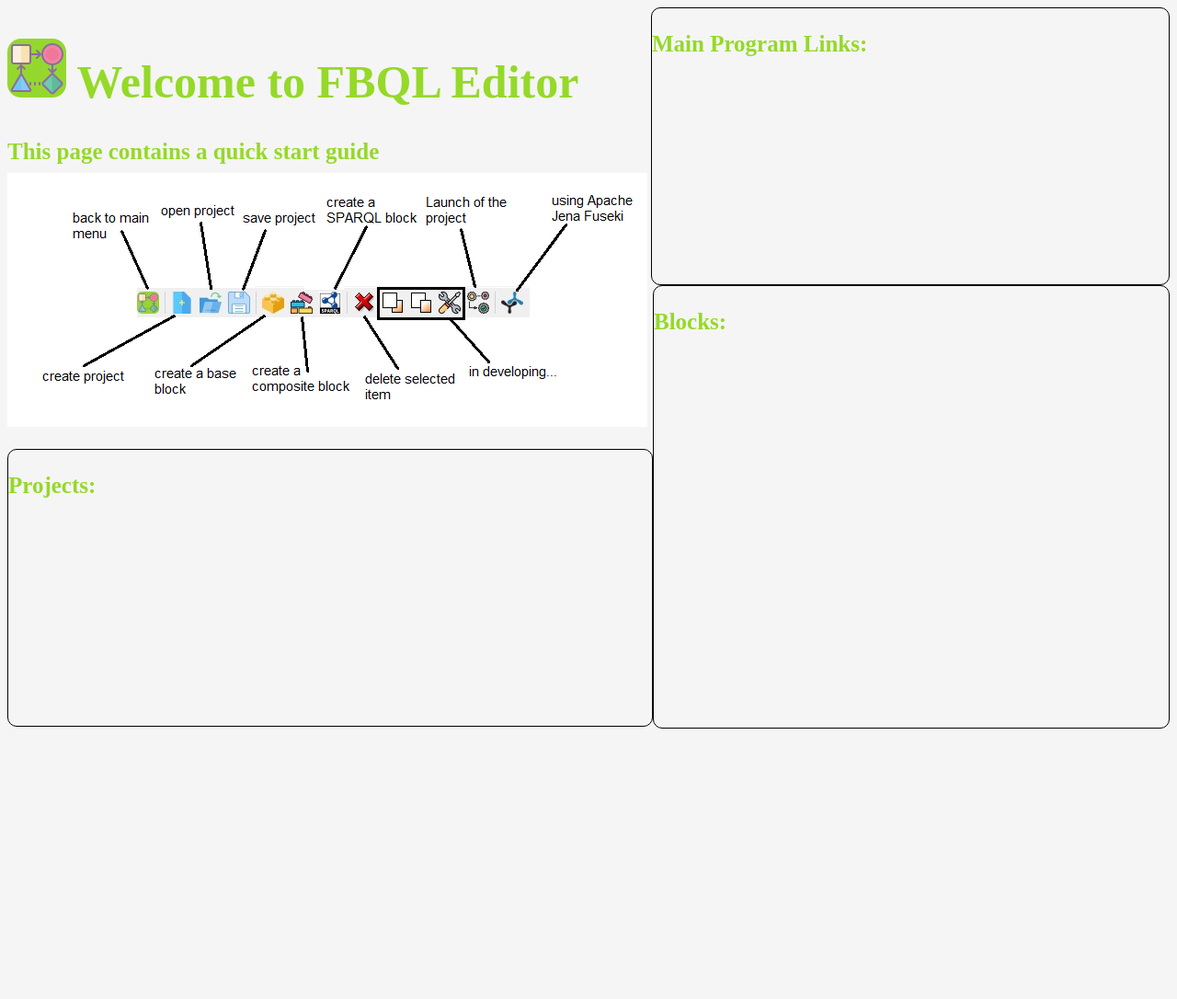
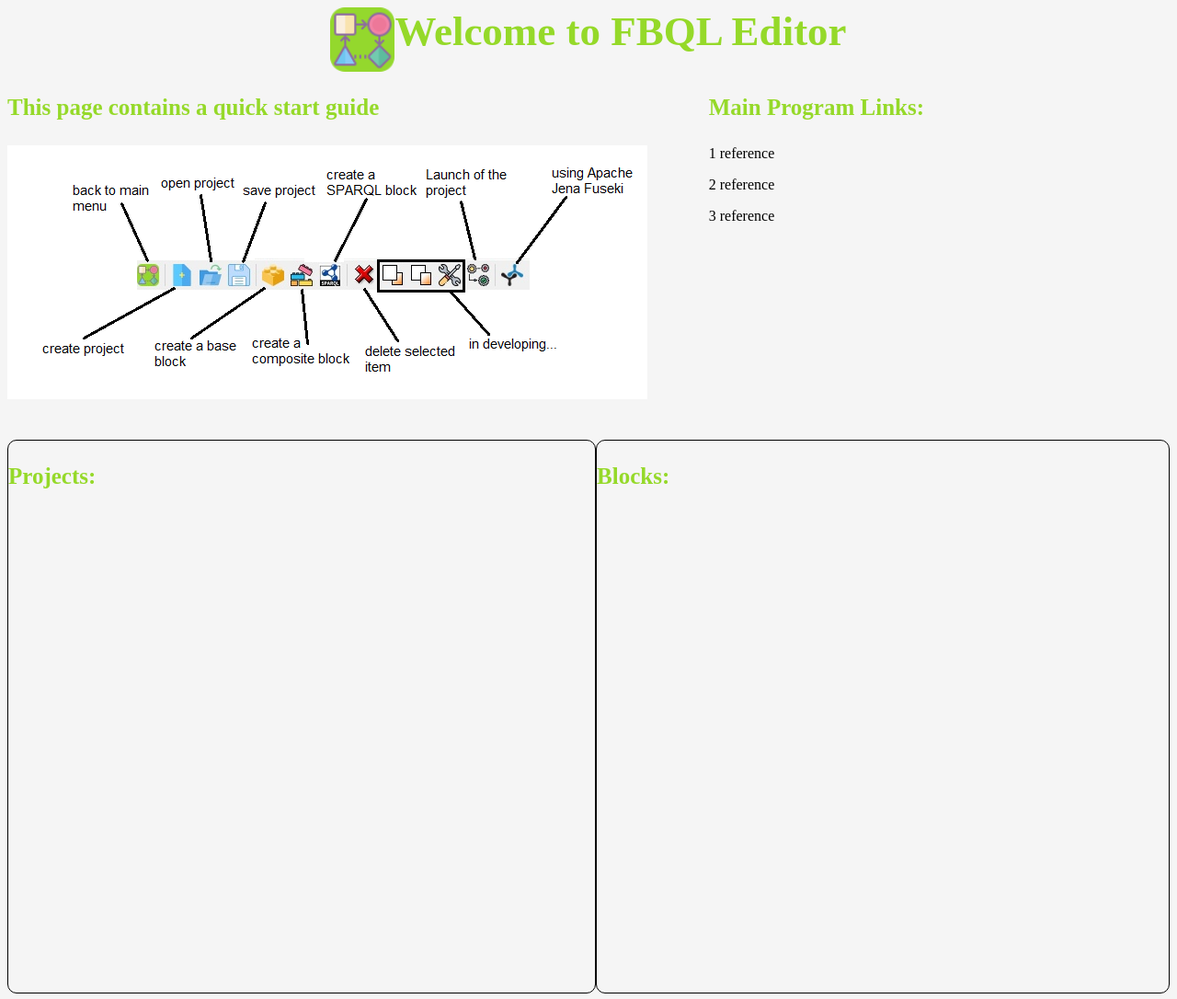
Before and after one commit to FBQLEditor/FBQLEditor, a plain HTML site: page Sources/Sources/html/Welcome.html in a window 1280 px wide. Shown: the whole page at 92% size. Before the commit the page ends 800 px from the top, so only its background shows below. Drawn offline with Linux system fonts and the light colour scheme.

Commit message:
modern welcome page

```diff
--- a/Sources/Sources/html/Welcome.html
+++ b/Sources/Sources/html/Welcome.html
@@ -5,20 +5,30 @@
     </head>
     <body background-color="#c0c0c0">
         <div class="d1">
-            <h1><img src="../images/icon.png"/> Welcome to FBQL Editor</h1>
+            <div class="icon">
+                <img class = "im" src="../images/icon.png"/>
+                <h1>Welcome to FBQL Editor</h1>
+            </div>
+        </div>
+        <div class="sec">
+            <div class="d2">
                 <h3>This page contains a quick start guide</h3>
-        </div>
-        <div class="d2">
                 <img class = "image" src="menu.png"/>
             </div>
             <div class="d3">
                 <h3>Main Program Links:</h3>
+                <p>1 reference</p>
+                <p>2 reference</p>
+                <p>3 reference</p>
             </div>
+        </div>
+        <div class="third">
             <div class="d4">
                 <h3>Projects:</h3>
             </div>
             <div class="d5">
                 <h3>Blocks:</h3>
+            </div>
         </div>
         <!--
         <p align="center" >
--- a/Sources/Sources/html/style.css
+++ b/Sources/Sources/html/style.css
@@ -8,48 +8,69 @@
 
 h1{
     color: #95d929;
-    font-size: 50px;
+    font-size: 45px;
+    margin: 0px;
+    vertical-align: bottom;
+}
+
+.sec {
+    width: 100%;
+    height: 400px;
+    display: flex;
+    flex-flow: row nowrap;
+}
+
+.third {
+    width: 100%;
+    height: 605px;
+    display: flex;
+    flex-flow: row nowrap;
+}
+
+.icon {
+    display:flex;
+    justify-content: center;
+    width: 100%;
+    height: 70px;
+}
+
+.im {
+    float: left;
 }
 
 h3{
     color: #95d929;
     font-size: 25px;
+    height: 30px;
 }
 
 .d1 {
     float: left;
-    width: 700px;
-    height: 180px;
-
+    width: 100%;
+    height: 70px;
 }
 
 .d2 {
-    float: left;
-    width: 700px;
-    height: 300px;
-    border-radius: 5px;
+    flex-grow: 2;
+    height: 400px;
 }
 
 .d3 {
-    display: flex;
-    margin-left: auto;
-    height: 300px;
-    border: 1px solid black;
+    flex-grow: 8;
+    height: 400px;
     border-radius: 10px;
 }
 
 .d4 {
-    float: left;
-    width: 700px;
-    height: 300px;
+    flex-grow: 2;
+    height: 600px;
     border: 1px solid black;
     border-radius: 10px;
 }
 
 .d5 {
-    display: flex;
-    margin-left: auto;
-    height: 480px;
+    flex-grow: 2;
+    height: 600px;
     border: 1px solid black;
     border-radius: 10px;
 }
```
Lines whose indentation alone changed are shown as unchanged.
